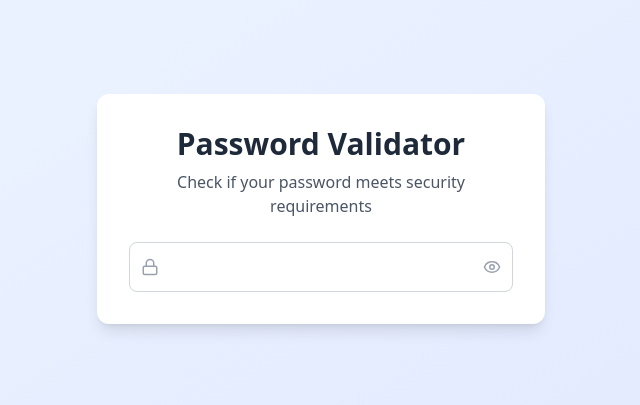
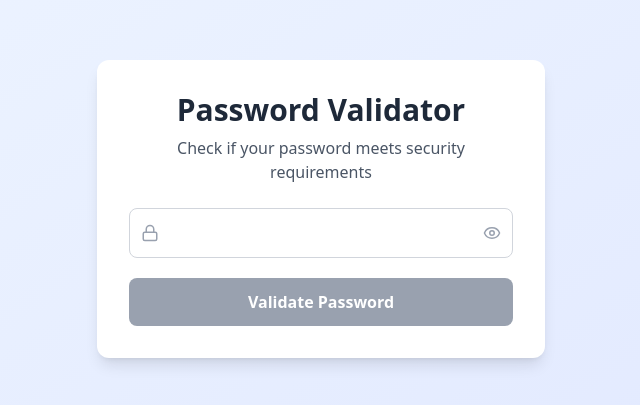
Before and after one commit to QwertyNora/password-validator-client, a React (Vite) app: page / in a window 1280 px wide. Shown: the part 191-596 px from the top of the page, without its empty margins (319-959 px from the left). Built offline with nearby package versions, Linux system fonts and the light colour scheme.

Commit message:
Add submit button for password validation in App component

```diff
--- a/src/App.tsx
+++ b/src/App.tsx
@@ -124,6 +124,13 @@ function App() {
               )}
             </AnimatePresence>
           </div>
+          <button
+            type="submit"
+            disabled={!password || loading}
+            className="w-full bg-indigo-600 hover:bg-indigo-700 disabled:bg-gray-400 text-white font-semibold py-3 px-4 rounded-lg transition duration-200 transform hover:scale-105 disabled:transform-none disabled:cursor-not-allowed"
+          >
+            {loading ? 'Validating...' : 'Validate Password'}
+          </button>
         </form>
       </div>
     </div>
```
